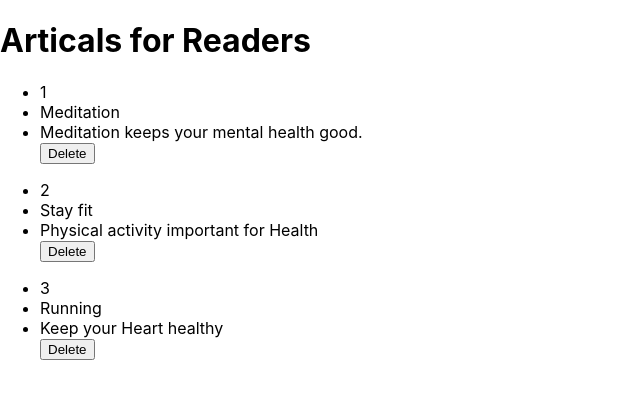
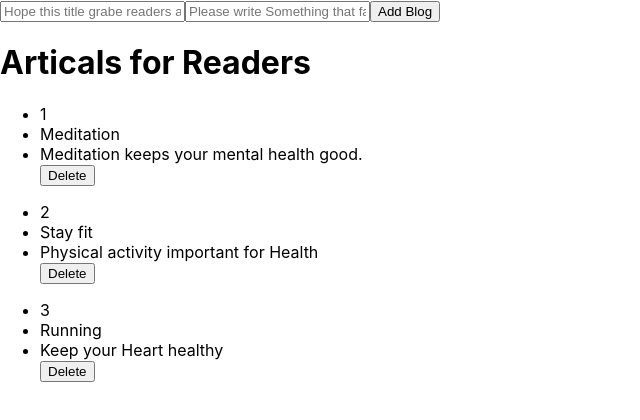
Before and after one commit to Niikpatil/blog_feeds, a React (Create React App) app: page / in a window 1280 px wide. Shown: the top 420 px of the page, without its empty margins (0-640 px from the left). Built offline with nearby package versions, Linux system fonts and the light colour scheme.

Commit message:
form added
1. alert on empty fields.
2. form submitted.
3. hooks added.

```diff
--- a/src/App.js
+++ b/src/App.js
@@ -1,4 +1,5 @@
 import { useState } from "react";
+import AddBlog from "./components/Pages/AddBlog";
 import Blogs from "./components/Pages/Blogs";
 
 function App() {
@@ -29,8 +30,14 @@ function App() {
     );
   };
 
+  // user data get loaded by addBlog form
+  const addBlog = (title, content) => {
+    console.log(title, content);
+  };
+
   return (
     <div className="App">
+      <AddBlog addBlog={addBlog} />
       <Blogs
         article={article}
         onDelete={onDelete}
--- a/src/components/Pages/AddBlog.js
+++ b/src/components/Pages/AddBlog.js
@@ -1,11 +1,44 @@
-import React from "react";
+import React, { useState } from "react";
 
-const AddBlog = () => {
+const AddBlog = ({ addBlog }) => {
+  const [title, setTitle] = useState("");
+  const [content, setContent] = useState("");
+
+  const handleSubmit = (e) => {
+    e.preventDefault();
+    console.log(e.target.value);
+    if (!title) {
+      alert("Title cannot be blank");
+    } else if (!content) {
+      alert("Content cannot be blank");
+    }
+
+    addBlog(title, content);
+  };
+
   return (
     <div>
-      AddBlog
-      <p>asd</p>
-      <p>asd</p>
+      <form onSubmit={handleSubmit}>
+        <input
+          type="text"
+          name="title"
+          value={title}
+          placeholder="Hope this title grabe readers attention"
+          onChange={(e) => {
+            setTitle(e.target.value);
+          }}
+        />
+        <input
+          type="textarea"
+          name="content"
+          value={content}
+          placeholder="Please write Something that fascinate the readers mind..."
+          onChange={(e) => {
+            setContent(e.target.value);
+          }}
+        />
+        <button type="submit">Add Blog</button>
+      </form>
     </div>
   );
 };
```
